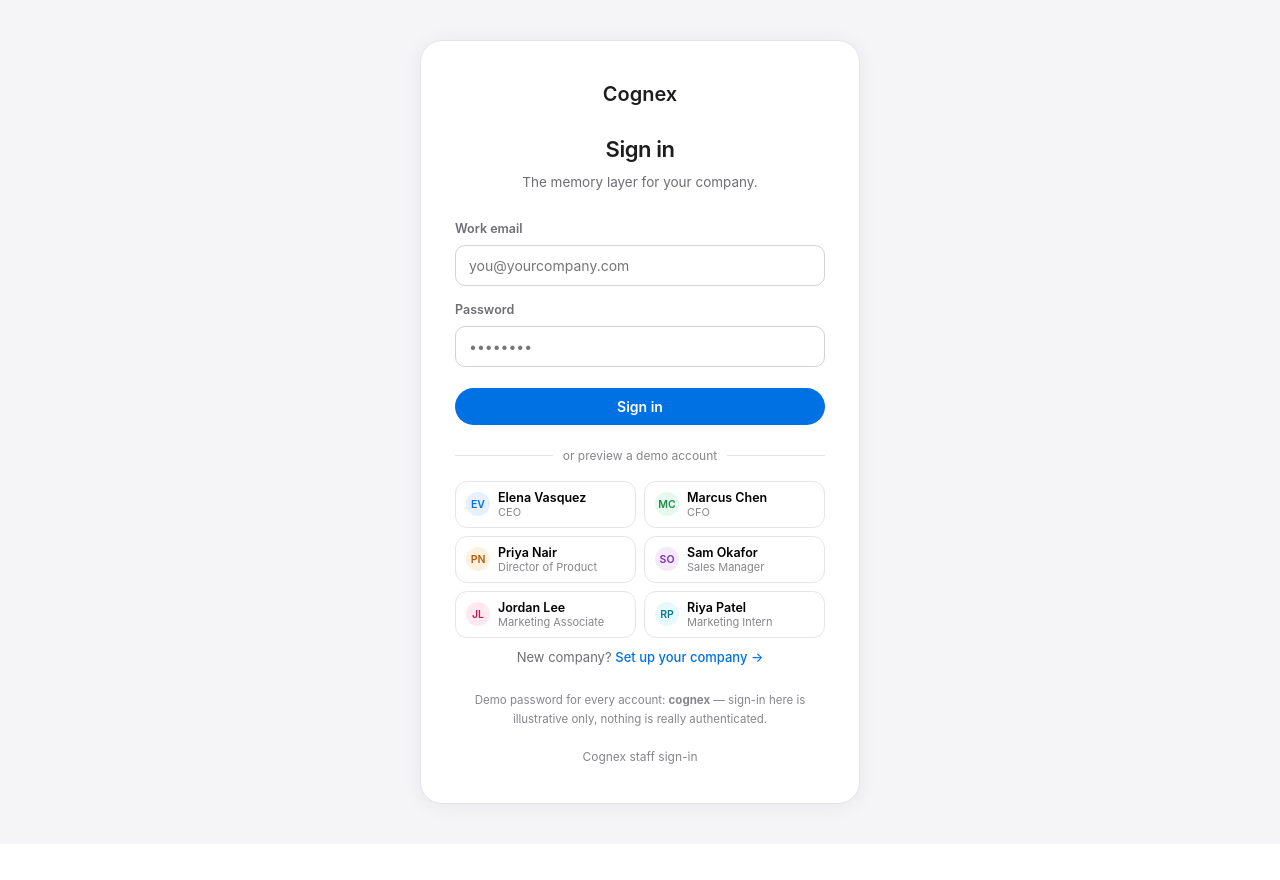
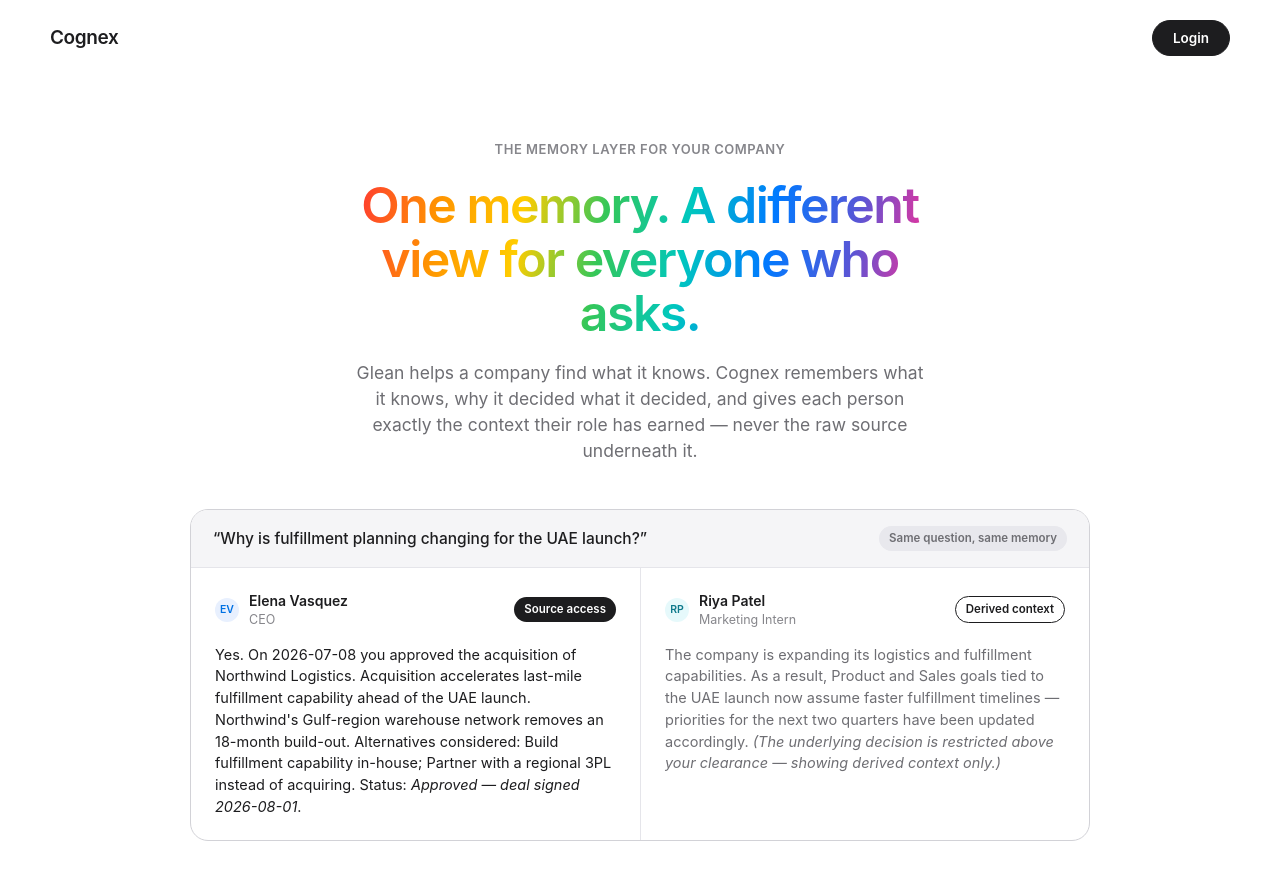
Before and after one commit to parikhkrish18/cognex, a plain HTML site: page cognex-app/static/index.html in a window 1280 px wide. Before the commit the page ends 844 px from the top, so only its background shows below. Drawn offline with Linux system fonts and the light colour scheme.

Commit message:
Add files via upload

```diff
--- a/cognex-app/static/index.html
+++ b/cognex-app/static/index.html
@@ -62,26 +62,37 @@
   .topbar-user .whoami .wc { font-size: 11px; color: var(--ink-faint); }
   @media (max-width: 560px) { .topbar-user .whoami { display: none; } }
 
-  /* ============ Hero ============ */
-  .hero { padding: 56px 0 44px; text-align: center; }
-  .hero-eyebrow { font-size: 13px; font-weight: 590; letter-spacing: 0.01em; color: var(--accent); margin-bottom: 16px; }
-  .hero h1 { font-size: clamp(30px, 4.6vw, 46px); line-height: 1.07; letter-spacing: -0.03em; max-width: 16ch; margin: 0 auto; }
-  .hero h1 .soft { color: var(--ink-soft); }
-  .hero p.lede { margin: 18px auto 0; max-width: 54ch; font-size: 17.5px; line-height: 1.5; color: var(--ink-soft); }
-
-  .proof { margin: 36px auto 0; max-width: 900px; text-align: left; border: 1px solid var(--border-soft); border-radius: 18px; background: var(--surface); box-shadow: var(--shadow-md); overflow: hidden; }
-  .proof-head { display: flex; align-items: center; justify-content: space-between; gap: 12px; padding: 16px 22px; background: var(--surface-2); border-bottom: 1px solid var(--border-soft); flex-wrap: wrap; }
-  .proof-head .q { font-size: 15.5px; font-weight: 500; color: var(--ink); }
-  .proof-cols { display: grid; grid-template-columns: 1fr 1fr; }
-  @media (max-width: 680px) { .proof-cols { grid-template-columns: 1fr; } }
-  .proof-col { padding: 22px 24px; }
-  .proof-col + .proof-col { border-left: 1px solid var(--border-soft); }
-  @media (max-width: 680px) { .proof-col + .proof-col { border-left: none; border-top: 1px solid var(--border-soft); } }
-  .proof-who { display: flex; align-items: center; gap: 10px; margin-bottom: 14px; }
-  .proof-who .name { font-weight: 600; font-size: 14px; }
-  .proof-who .title { font-size: 12.5px; color: var(--ink-faint); }
-  .proof-answer { font-size: 14.5px; color: var(--ink); text-align: left; }
-  .proof-answer.derived { color: var(--ink-soft); }
+
+  /* ============ Landing page — plain black & white, one gradient moment ============ */
+  .landing-topbar { display: flex; align-items: center; justify-content: space-between; padding: 20px 0; }
+  .landing-mark { font-weight: 600; font-size: 19px; letter-spacing: -0.02em; color: var(--ink); }
+  .landing-login-btn { border: 1px solid var(--ink); background: var(--ink); color: #fff; border-radius: 980px; padding: 9px 20px; font-weight: 590; font-size: 13.5px; cursor: pointer; }
+  .landing-login-btn:hover { background: #3a3a3c; }
+  .landing-hero { padding: 64px 0 48px; text-align: center; }
+  .landing-eyebrow { font-size: 13px; font-weight: 590; letter-spacing: 0.04em; text-transform: uppercase; color: var(--ink-faint); margin-bottom: 18px; }
+  .landing-hero h1 {
+    font-size: clamp(32px, 5vw, 50px); line-height: 1.08; letter-spacing: -0.03em; max-width: 17ch; margin: 0 auto;
+    background-image: linear-gradient(100deg, #ff3b30, #ff9500, #ffcc00, #34c759, #00c7be, #007aff, #5856d6, #ff2d92);
+    background-clip: text; -webkit-background-clip: text; color: transparent; -webkit-text-fill-color: transparent;
+  }
+  .landing-hero p.lede { margin: 20px auto 0; max-width: 52ch; font-size: 17.5px; line-height: 1.5; color: var(--ink-soft); }
+  .landing-proof { max-width: 900px; margin: 44px auto 0; border: 1px solid var(--border); border-radius: 18px; overflow: hidden; text-align: left; }
+  .landing-proof-head { display: flex; align-items: center; justify-content: space-between; gap: 12px; padding: 16px 22px; background: var(--bg-soft); border-bottom: 1px solid var(--border-soft); flex-wrap: wrap; }
+  .landing-proof-head .q { font-size: 15.5px; font-weight: 500; color: var(--ink); }
+  .landing-badge { display: inline-flex; align-items: center; font-size: 11.5px; font-weight: 590; padding: 4px 10px; border-radius: 999px; white-space: nowrap; }
+  .landing-badge-neutral { background: var(--surface-3); color: var(--ink-soft); }
+  .landing-badge-source { background: var(--ink); color: #fff; }
+  .landing-badge-derived { background: #fff; color: var(--ink); border: 1px solid var(--ink); }
+  .landing-proof-cols { display: grid; grid-template-columns: 1fr 1fr; }
+  @media (max-width: 680px) { .landing-proof-cols { grid-template-columns: 1fr; } }
+  .landing-proof-col { padding: 22px 24px; }
+  .landing-proof-col + .landing-proof-col { border-left: 1px solid var(--border-soft); }
+  @media (max-width: 680px) { .landing-proof-col + .landing-proof-col { border-left: none; border-top: 1px solid var(--border-soft); } }
+  .landing-proof-who { display: flex; align-items: center; gap: 10px; margin-bottom: 14px; }
+  .landing-proof-who .name { font-weight: 600; font-size: 14px; color: var(--ink); }
+  .landing-proof-who .title { font-size: 12.5px; color: var(--ink-faint); }
+  .landing-proof-answer { font-size: 14.5px; color: var(--ink); text-align: left; }
+  .landing-proof-answer.derived { color: var(--ink-soft); }
 
   /* ============ Badges ============ */
   .badge { display: inline-flex; align-items: center; gap: 5px; font-size: 11.5px; font-weight: 590; padding: 4px 10px; border-radius: 999px; white-space: nowrap; }
@@ -334,6 +345,46 @@
   .suggest-hint { font-size: 11.5px; color: var(--ink-faint); width: 100%; margin-top: -2px; }
 </style>
 
+<!-- ============ Landing page (logged out, before "Login" is clicked) ============ -->
+<div id="landing-shell" style="display:none">
+  <div class="wrap landing-topbar">
+    <div class="landing-mark">Cognex</div>
+    <button class="landing-login-btn" id="landing-login-btn">Login</button>
+  </div>
+  <div class="landing-hero">
+    <div class="wrap">
+      <div class="landing-eyebrow">The memory layer for your company</div>
+      <h1>One memory. A different view for everyone who asks.</h1>
+      <p class="lede">Glean helps a company find what it knows. Cognex remembers what it knows, why it decided what it decided, and gives each person exactly the context their role has earned — never the raw source underneath it.</p>
+
+      <div class="landing-proof">
+        <div class="landing-proof-head">
+          <span class="q">“Why is fulfillment planning changing for the UAE launch?”</span>
+          <span class="landing-badge landing-badge-neutral">Same question, same memory</span>
+        </div>
+        <div class="landing-proof-cols">
+          <div class="landing-proof-col">
+            <div class="landing-proof-who">
+              <div class="avatar sm" id="landing-proof-ceo-avatar"></div>
+              <div><div class="name" id="landing-proof-ceo-name"></div><div class="title" id="landing-proof-ceo-title"></div></div>
+              <span class="landing-badge landing-badge-source" style="margin-left:auto">Source access</span>
+            </div>
+            <div class="landing-proof-answer" id="landing-proof-ceo-answer"></div>
+          </div>
+          <div class="landing-proof-col">
+            <div class="landing-proof-who">
+              <div class="avatar sm" id="landing-proof-intern-avatar"></div>
+              <div><div class="name" id="landing-proof-intern-name"></div><div class="title" id="landing-proof-intern-title"></div></div>
+              <span class="landing-badge landing-badge-derived" style="margin-left:auto">Derived context</span>
+            </div>
+            <div class="landing-proof-answer derived" id="landing-proof-intern-answer"></div>
+          </div>
+        </div>
+      </div>
+    </div>
+  </div>
+</div>
+
 <!-- ============ Login shell ============ -->
 <div id="login-shell" class="center-shell">
   <div class="center-card" id="login-card"></div>
@@ -378,39 +429,6 @@
       <div class="admin-banner" style="margin-bottom:0">
         <span>🛟 You're signed in as Cognex staff, viewing this company for support.</span>
         <button class="btn-secondary" id="exit-support">Exit to staff console</button>
-      </div>
-    </div>
-  </div>
-
-  <div class="hero">
-    <div class="wrap">
-      <div class="hero-eyebrow">THE MEMORY LAYER FOR YOUR COMPANY</div>
-      <h1>One memory. <span class="soft">A different view for everyone who asks.</span></h1>
-      <p class="lede">Glean helps a company find what it knows. Cognex remembers what it knows, why it decided what it decided, and gives each person exactly the context their role has earned — never the raw source underneath it.</p>
-
-      <div class="proof">
-        <div class="proof-head">
-          <span class="q">“Why is fulfillment planning changing for the UAE launch?”</span>
-          <span class="badge badge-neutral">Same question, same memory</span>
-        </div>
-        <div class="proof-cols">
-          <div class="proof-col">
-            <div class="proof-who">
-              <div class="avatar sm" id="proof-ceo-avatar"></div>
-              <div><div class="name" id="proof-ceo-name"></div><div class="title" id="proof-ceo-title"></div></div>
-              <span class="badge badge-source" style="margin-left:auto">Source access</span>
-            </div>
-            <div class="proof-answer" id="proof-ceo-answer"></div>
-          </div>
-          <div class="proof-col">
-            <div class="proof-who">
-              <div class="avatar sm" id="proof-intern-avatar"></div>
-              <div><div class="name" id="proof-intern-name"></div><div class="title" id="proof-intern-title"></div></div>
-              <span class="badge badge-derived" style="margin-left:auto">Derived context</span>
-            </div>
-            <div class="proof-answer derived" id="proof-intern-answer"></div>
-          </div>
-        </div>
       </div>
     </div>
   </div>
@@ -686,7 +704,7 @@
 
   /* ============ Session ============ */
   var session = { type: null }; // null | {type:'company', companyId, personaId, viaSupport} | {type:'platform'}
-  var ui = { loginError: "", wizard: null, editingMemberId: null, slackStatus: null, slackCandidates: null, slackBusy: false, slackMsg: "" };
+  var ui = { loginError: "", wizard: null, editingMemberId: null, slackStatus: null, slackCandidates: null, slackBusy: false, slackMsg: "", showLogin: false };
 
   function currentCompany() {
     if (session.type === "company") return COMPANIES[session.companyId];
@@ -995,6 +1013,7 @@
      RENDERING — top-level shell switch
   ===================================================================== */
   function renderShell() {
+    document.getElementById("landing-shell").style.display = "none";
     document.getElementById("login-shell").style.display = "none";
     document.getElementById("onboarding-shell").style.display = "none";
     document.getElementById("platform-shell").style.display = "none";
@@ -1006,6 +1025,7 @@
       var c = currentCompany(), p = currentPersona();
       if (c && p) { document.getElementById("app-shell").style.display = "block"; renderApp(); return; }
     }
+    if (!ui.showLogin) { document.getElementById("landing-shell").style.display = "block"; return; }
     renderLogin();
     document.getElementById("login-shell").style.display = "flex";
   }
@@ -1023,6 +1043,7 @@
     }).join("");
 
     document.getElementById("login-card").innerHTML =
+      '<button class="link-btn" id="back-to-landing" style="font-size:12.5px;margin-bottom:10px">← Back</button>' +
       '<div class="brand-row"><span class="mark">Cognex</span></div>' +
       '<div class="screen-title">Sign in</div>' +
       '<div class="screen-sub">The memory layer for your company.</div>' +
@@ -1075,6 +1096,9 @@
       } else {
         alert("That's not a recognized staff account in this demo.");
       }
+    });
+    document.getElementById("back-to-landing").addEventListener("click", function () {
+      ui.showLogin = false; ui.loginError = ""; renderShell();
     });
   }
 
@@ -1212,7 +1236,7 @@
       });
     });
 
-    document.getElementById("platform-logout").onclick = function () { session = { type: null }; renderShell(); };
+    document.getElementById("platform-logout").onclick = function () { session = { type: null }; ui.showLogin = false; renderShell(); };
   }
 
   /* =====================================================================
@@ -2217,19 +2241,19 @@
     var ceoA = acquisitionAnswer(seed, ceo);
     var internA = acquisitionAnswer(seed, intern);
 
-    document.getElementById("proof-ceo-avatar").style.background = ceo.bg;
-    document.getElementById("proof-ceo-avatar").style.color = ceo.fg;
-    document.getElementById("proof-ceo-avatar").textContent = ceo.initials;
-    document.getElementById("proof-ceo-name").textContent = ceo.name;
-    document.getElementById("proof-ceo-title").textContent = ceo.title;
-    document.getElementById("proof-ceo-answer").innerHTML = ceoA.text;
-
-    document.getElementById("proof-intern-avatar").style.background = intern.bg;
-    document.getElementById("proof-intern-avatar").style.color = intern.fg;
-    document.getElementById("proof-intern-avatar").textContent = intern.initials;
-    document.getElementById("proof-intern-name").textContent = intern.name;
-    document.getElementById("proof-intern-title").textContent = intern.title;
-    document.getElementById("proof-intern-answer").innerHTML = internA.text;
+    document.getElementById("landing-proof-ceo-avatar").style.background = ceo.bg;
+    document.getElementById("landing-proof-ceo-avatar").style.color = ceo.fg;
+    document.getElementById("landing-proof-ceo-avatar").textContent = ceo.initials;
+    document.getElementById("landing-proof-ceo-name").textContent = ceo.name;
+    document.getElementById("landing-proof-ceo-title").textContent = ceo.title;
+    document.getElementById("landing-proof-ceo-answer").innerHTML = ceoA.text;
+
+    document.getElementById("landing-proof-intern-avatar").style.background = intern.bg;
+    document.getElementById("landing-proof-intern-avatar").style.color = intern.fg;
+    document.getElementById("landing-proof-intern-avatar").textContent = intern.initials;
+    document.getElementById("landing-proof-intern-name").textContent = intern.name;
+    document.getElementById("landing-proof-intern-title").textContent = intern.title;
+    document.getElementById("landing-proof-intern-answer").innerHTML = internA.text;
   }
 
   /* ============ Global wiring ============ */
@@ -2251,8 +2275,9 @@
   document.getElementById("ask-input").addEventListener("keydown", function (e) {
     if (e.key === "Enter") { submitQuestion(this.value); this.value = ""; }
   });
-  document.getElementById("app-logout").addEventListener("click", function () { session = { type: null }; renderShell(); });
+  document.getElementById("app-logout").addEventListener("click", function () { session = { type: null }; ui.showLogin = false; renderShell(); });
   document.getElementById("exit-support").addEventListener("click", function () { session = { type: "platform" }; renderShell(); });
+  document.getElementById("landing-login-btn").addEventListener("click", function () { ui.showLogin = true; renderShell(); });
 
   renderProof();
   renderShell();
```
